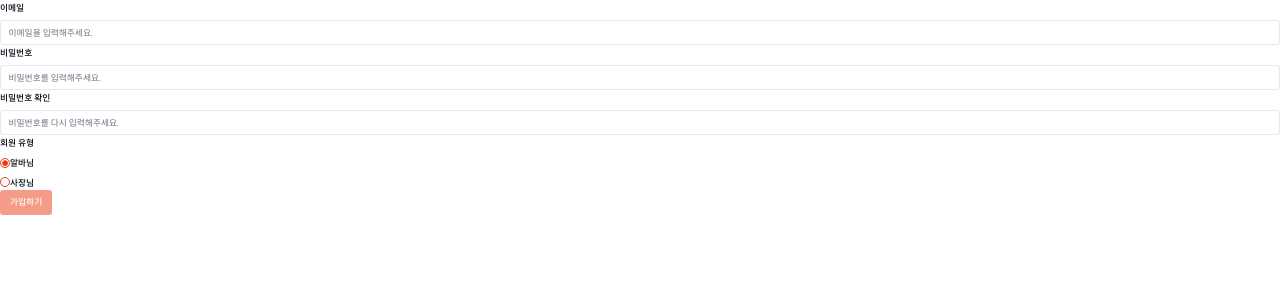
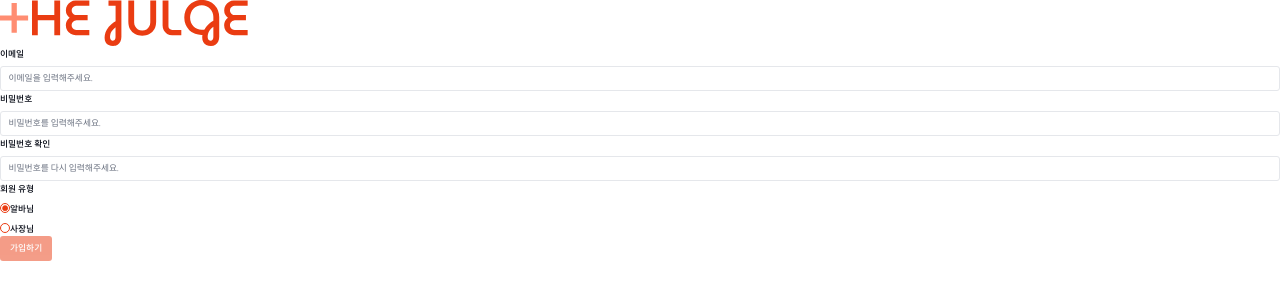
Before and after one commit to S2-P3-T5/Jugle, a Next.js app: page /signup in a window 1280 px wide. Shown: the top 300 px of the page. Built offline with nearby package versions, Linux system fonts and the light colour scheme; no server answers.

Commit message:
feat: 로고 클릭 시 공고 리스트 화면으로 이동

```diff
--- a/src/pages/signup/index.tsx
+++ b/src/pages/signup/index.tsx
@@ -1,10 +1,22 @@
+import Image from "next/image";
+import Link from "next/link";
+
 import SignupForm from "@/components/signup/SignupForm";
 import DialogProvider from "@/providers/DialogProvider";
+import { PAGE_ROUTES } from "@/routes";
 
 export default function Page() {
   return (
     <DialogProvider>
       <section>
+        <Link href={PAGE_ROUTES.NOTICES}>
+          <Image
+            src="/icons/logo.svg"
+            alt="로고 이미지"
+            width={248}
+            height={48}
+          />
+        </Link>
         <SignupForm />
       </section>
     </DialogProvider>
--- a/src/routes.ts
+++ b/src/routes.ts
@@ -1,6 +1,7 @@
 export const PAGE_ROUTES = {
   SIGNUP: "/signup",
   SIGNIN: "/signin",
+  NOTICES: "/notices",
 };
 
 export const API_ROUTE = process.env.NEXT_PUBLIC_API_ENDPOINT;
```
